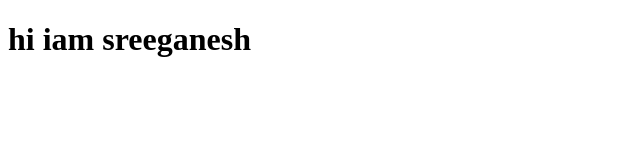
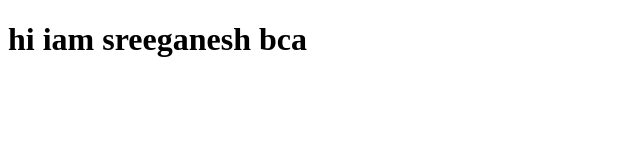
Before and after one commit to Iam-sree/git-version-control-learn, a plain HTML site: page index.html in a window 1280 px wide. Shown: the full height of the page, 0-640 px from the left. Drawn offline with Linux system fonts and the light colour scheme.

Commit message:
fix : department name

```diff
--- a/index.html
+++ b/index.html
@@ -6,6 +6,6 @@
     <title>Document</title>
 </head>
 <body>
-    <h1>hi iam sreeganesh</h1>
+    <h1>hi iam sreeganesh bca</h1>
 </body>
 </html>
```
